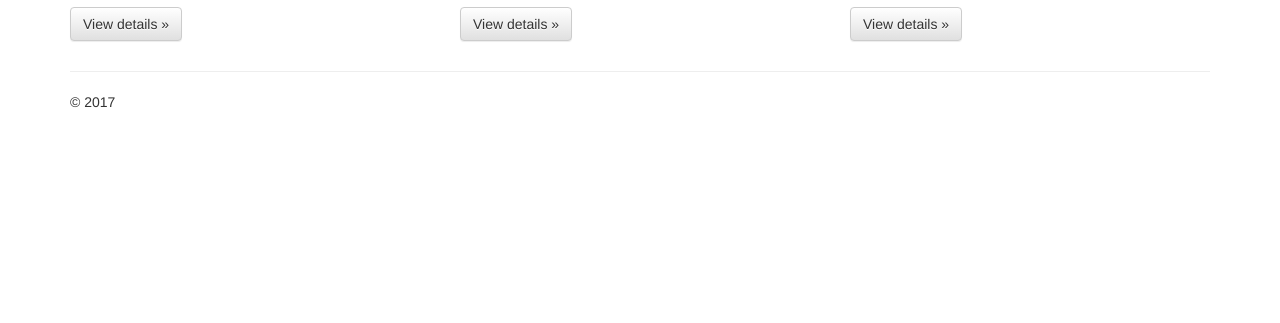
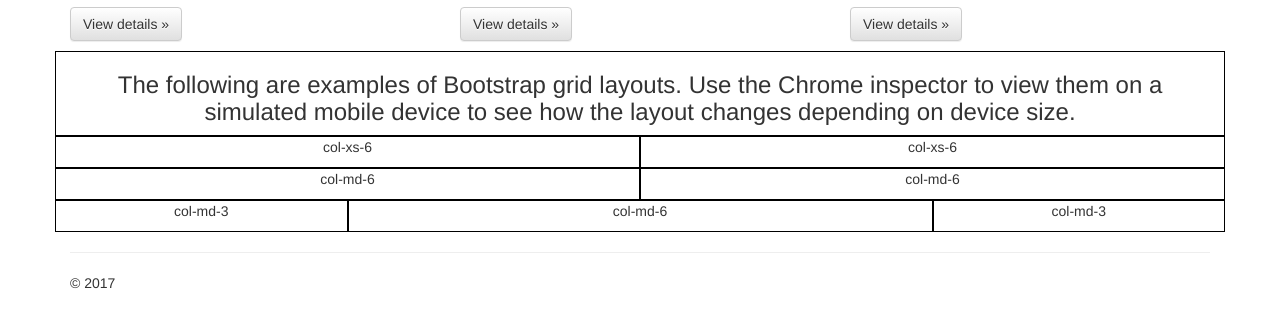
Before and after one commit to Darrius1121/initializr-bootstrap-site-template, a plain HTML site: page index.html in a window 1280 px wide. Shown: the part 497-820 px from the top of the page. Drawn offline with nearby package versions, Linux system fonts and the light colour scheme.

Commit message:
Example of different types of grid layouts on the home page.

```diff
--- a/css/main.css
+++ b/css/main.css
@@ -3,3 +3,9 @@
 /* ==========================================================================
    Author's custom styles
    ========================================================================== */
+
+
+.sample-column {
+  border: solid 1px black;
+  text-align: center;
+}
--- a/index.html
+++ b/index.html
@@ -74,6 +74,42 @@
         </div>
       </div>
 
+      <div class="row">
+        <div class="col-md-12 sample-column">
+          <h3>The following are examples of Bootstrap grid layouts. Use the Chrome inspector to view them on a simulated mobile device to see how the layout changes depending on device size.</h3>
+        </div>
+      </div>
+
+      <div class="row">
+        <div class="col-xs-6 sample-column">
+          <p>col-xs-6</p>
+        </div>
+        <div class="col-xs-6 sample-column">
+          <p>col-xs-6</p>
+        </div>
+      </div>
+
+      <div class="row">
+        <div class="col-md-6 sample-column">
+          <p>col-md-6</p>
+        </div>
+        <div class="col-md-6 sample-column">
+          <p>col-md-6</p>
+        </div>
+      </div>
+
+      <div class="row">
+        <div class="col-md-3 sample-column">
+          <p>col-md-3</p>
+        </div>
+        <div class="col-md-6 sample-column">
+          <p>col-md-6</p>
+        </div>
+        <div class="col-md-3 sample-column">
+          <p>col-md-3</p>
+        </div>
+      </div>
+
       <hr>
 
       <footer>
```
